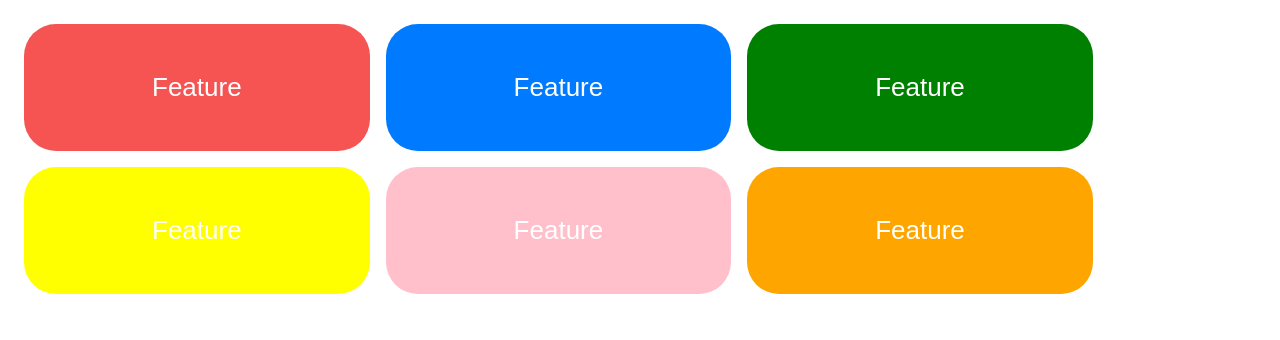
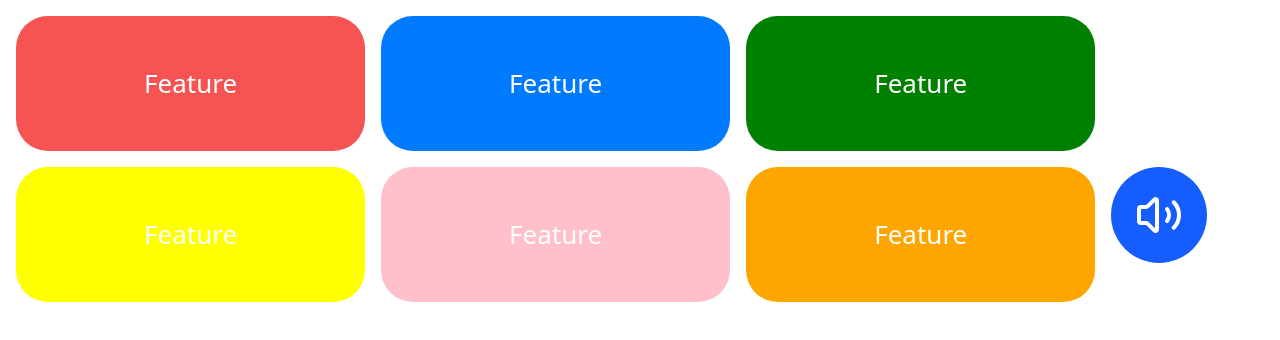
Before and after one commit to christopher-ridad/uil-spelling-app, a Next.js app: page / in a window 1280 px wide. Shown: the top 340 px of the page. Built offline with nearby package versions, Linux system fonts and the light colour scheme.

Commit message:
add audio button

```diff
--- a/app/globals.css
+++ b/app/globals.css
@@ -1,3 +1,5 @@
+@import "tailwindcss";
+
 .button-container {
   display: flex;
   flex-wrap: wrap;
--- a/app/page.tsx
+++ b/app/page.tsx
@@ -1,4 +1,5 @@
 import { FeatureButton } from '../components'
+import { AudioButton } from '../components'
 
 export default function Home() {
     return (
@@ -33,6 +34,9 @@ export default function Home() {
             >
                 Feature
             </FeatureButton>
+            <AudioButton>
+
+            </AudioButton>
         </main>
     )
 }
--- /dev/null
+++ b/components/atoms/AudioButton.tsx
@@ -0,0 +1,11 @@
+'use client'
+
+import { Volume2 } from 'lucide-react'
+
+export default function AudioButton() {
+    return (
+        <button className="bg-blue-600 text-white rounded-full w-24 h-24 flex items-center justify-center">
+            <Volume2 className="w-12 h-12" />
+        </button>
+    )
+}
--- a/components/atoms/index.ts
+++ b/components/atoms/index.ts
@@ -1,3 +1,4 @@
 import FeatureButton from './FeatureButton'
+import AudioButton from './AudioButton'
 
-export { FeatureButton }
+export { FeatureButton, AudioButton }
--- a/package.json
+++ b/package.json
@@ -9,6 +9,7 @@
     "lint": "eslint"
   },
   "dependencies": {
+    "lucide-react": "^0.561.0",
     "next": "16.0.10",
     "react": "19.2.1",
     "react-dom": "19.2.1"
@@ -18,9 +19,11 @@
     "@types/node": "^20",
     "@types/react": "^19",
     "@types/react-dom": "^19",
+    "autoprefixer": "^10.4.22",
     "eslint": "^9",
     "eslint-config-next": "16.0.10",
-    "tailwindcss": "^4",
+    "postcss": "^8.5.6",
+    "tailwindcss": "^4.1.18",
     "typescript": "^5"
   }
 }
```
Also changed, not shown: components/atoms/SoundButton.tsx (deleted), 1 other file (tests, documents, lock files or other folders).
